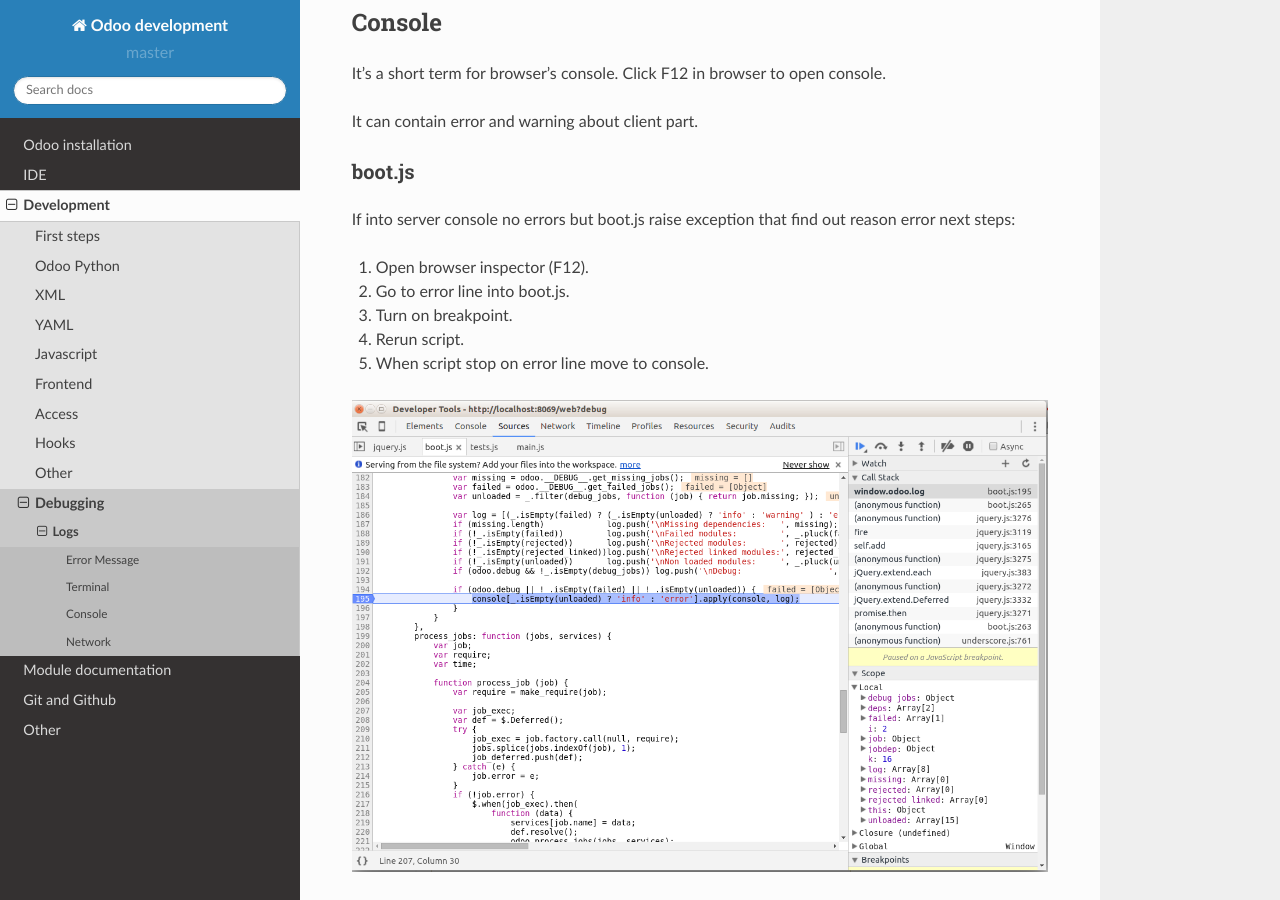
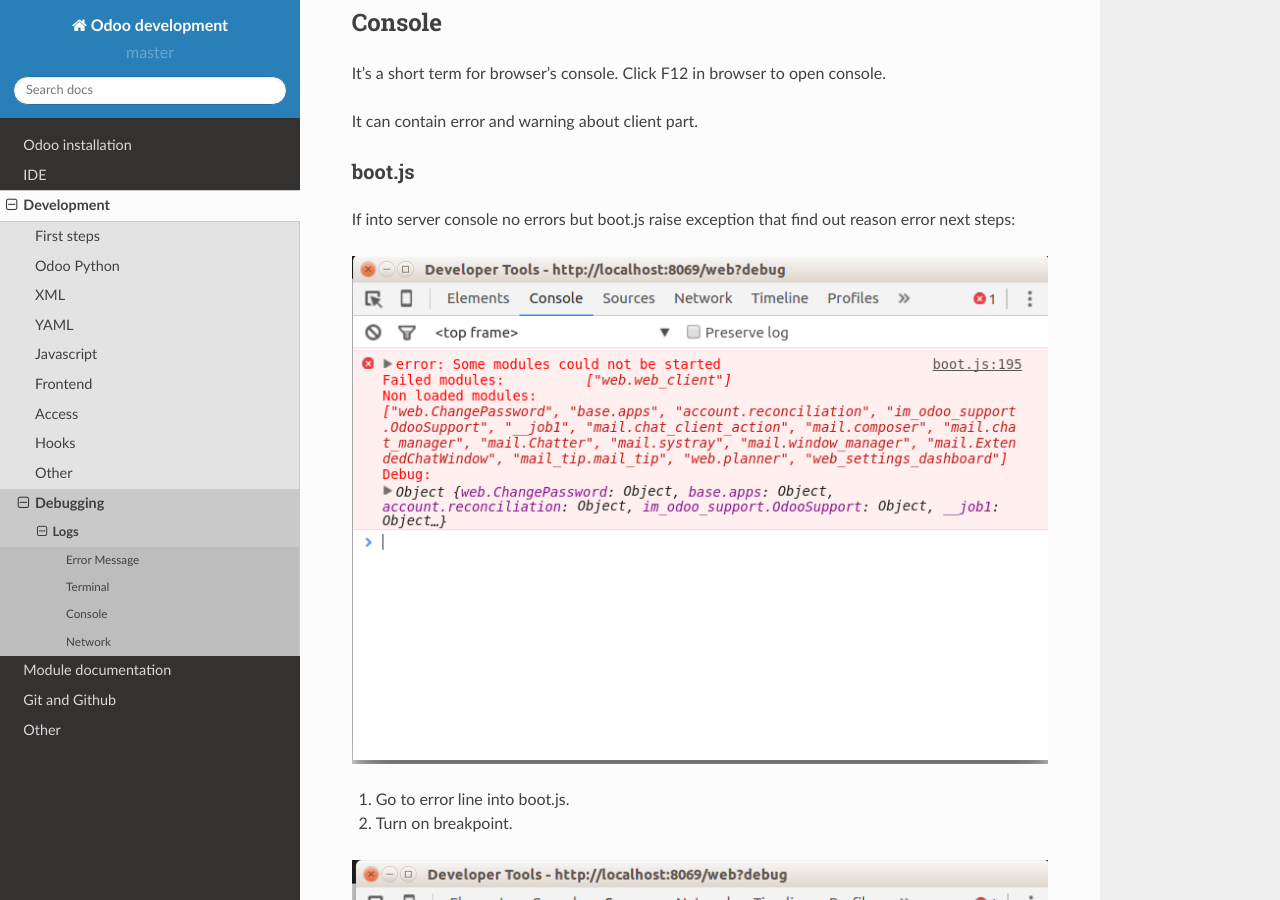
Before and after one commit to itpp-labs/odoo-development, a Sphinx documentation site: the page built from docs/dev/debug/logs.rst, in a window 1280 px wide and 900 px high, scrolled down 530 px. Built offline with Sphinx 7.4.7 and the Read the Docs theme 2.0.0, drawn with Linux system fonts in a browser that asks for light colours.

Commit message:
Add error.png and change breakpoint.png and console.png

```diff
--- a/docs/dev/debug/logs.rst
+++ b/docs/dev/debug/logs.rst
@@ -29,21 +29,21 @@
 
 If into server console no errors but boot.js raise exception that find out reason error next steps:
 
-1. Open browser inspector (F12).
+.. image:: ../img/screenshots/boot_js/error.png
 
-2. Go to error line into boot.js.
+1. Go to error line into boot.js.
 
-3. Turn on breakpoint.
-
-4. Rerun script.
-
-5. When script stop on error line move to console.
+2. Turn on breakpoint.
 
 .. image:: ../img/screenshots/boot_js/breakpoint.png
 
-6. Typing command: failed[0].error
+3. Rerun script.
 
-7. To receive the output
+4. When script stop on error line move to console.
+
+5. Typing command: failed[0].error
+
+6. To receive the output
 
 .. image:: ../img/screenshots/boot_js/console.png
 
```
Also changed, not shown: docs/dev/img/screenshots/boot_js/breakpoint.png, docs/dev/img/screenshots/boot_js/console.png, docs/dev/img/screenshots/boot_js/error.png (added).
